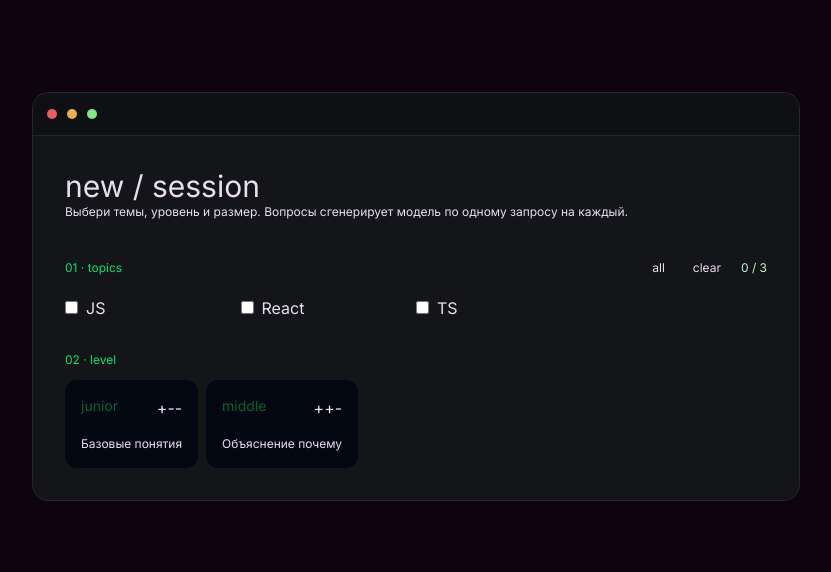
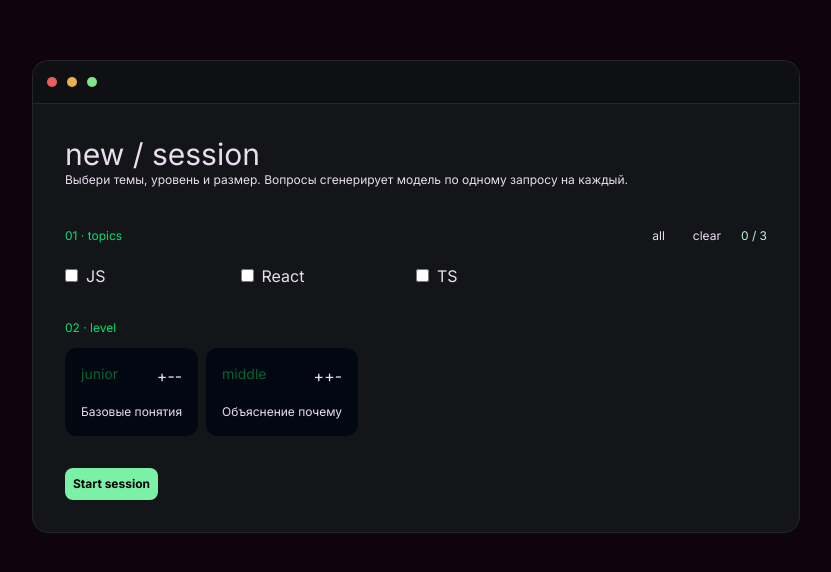
Before and after one commit to Denqi1/retrieve-deck, a Next.js app: page / in a window 1280 px wide. Shown: the part 104-676 px from the top of the page, without its empty margins (224-1055 px from the left). Built offline with nearby package versions, Linux system fonts and the light colour scheme; a web font is replaced by a local one.

Commit message:
feat: add reusable Button component with props for text, click handling, and styling

```diff
--- a/src/app/page.tsx
+++ b/src/app/page.tsx
@@ -1,6 +1,7 @@
 import Link from 'next/link';
 import { lusitana } from '@/old/ui/fonts/fonts';
 import Image from 'next/image';
+import { Button } from '@/shared/ui/button';
 
 export default function Page() {
   return (
@@ -73,6 +74,8 @@ export default function Page() {
           </div>
         </div>
       </div>
+
+      <Button text="Start session" className="self-start" />
     </div>
   );
 }
--- /dev/null
+++ b/src/shared/ui/button/button.tsx
@@ -0,0 +1,21 @@
+'use client';
+
+import { ButtonProps } from './button.types';
+
+export const Button = (props: ButtonProps) => {
+  const { text, onClick, isDisabled, className } = props;
+
+  const handleClick = () => {
+    onClick?.();
+  };
+
+  return (
+    <button
+      onClick={handleClick}
+      className={`cursor-pointer bg-green-300 rounded-lg text-xs p-2 text-black hover:bg-green-200 transition font-bold ${className}`}
+      disabled={isDisabled}
+    >
+      {text}
+    </button>
+  );
+};
--- /dev/null
+++ b/src/shared/ui/button/button.types.ts
@@ -0,0 +1,6 @@
+export interface ButtonProps {
+  text: string;
+  onClick?: () => void;
+  isDisabled?: boolean;
+  className?: string;
+}
--- /dev/null
+++ b/src/shared/ui/button/index.ts
@@ -0,0 +1 @@
+export { Button } from './button';
```
